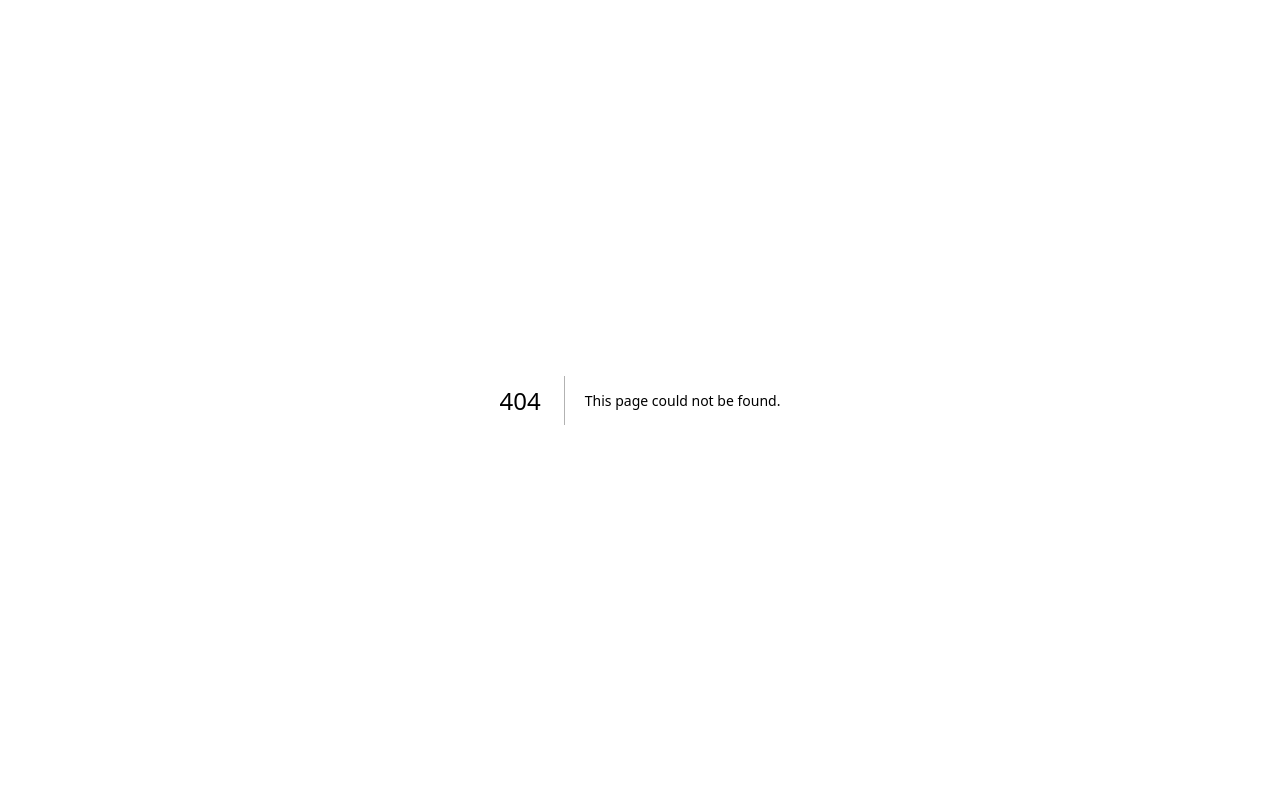
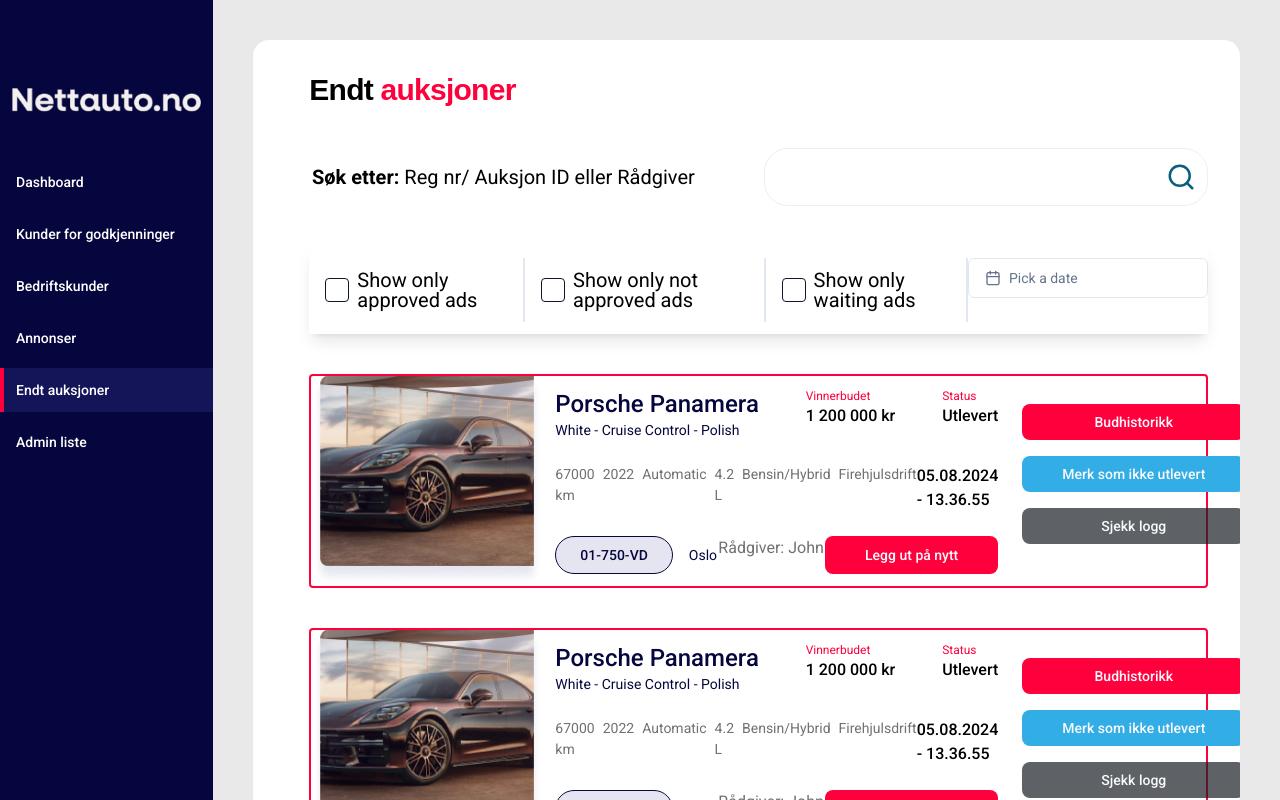
Before and after one commit to Akram-Sakib/Nettauto.no, a Next.js app: page /dashboard/end-of-auctions in a window 1280 px wide. Before the commit this address had no page. Built offline with nearby package versions, Linux system fonts and the light colour scheme; a web font is replaced by a local one.

Commit message:
:fire: added new pages

```diff
--- /dev/null
+++ b/src/app/(dashboard)/dashboard/admin-list/page.tsx
@@ -0,0 +1,29 @@
+import AdminCard from "@/components/admin-list-page/admin-card";
+import { Button } from "@/components/ui/button";
+import { ScrollArea } from "@/components/ui/scroll-area";
+import { PlusCircle } from "lucide-react";
+
+const AdminList = () => {
+  return (
+    <ScrollArea className="h-full pl-6 m-10 ">
+      <div className="mb-6 space-y-8">
+        <h2 className="text-2xl font-bold tracking-tight">Admin list</h2>
+        <Button className="rounded-full px-8 bg-white space-x-4 font-medium py-2 h-auto">
+          <span className="text-[#0B5F7C] text-base">New user</span>
+          <PlusCircle className="mr-2 h-7 w-7 text-[#0B5F7C]" />
+        </Button>
+      </div>
+      <div className="flex-1 space-y-10 p-4 md:p-8 pt-6 bg-white rounded-2xl">
+        <div className="flex items-center justify-between"></div>
+
+        <div className="space-y-10 mt-10">
+          <AdminCard />
+          <AdminCard />
+          <AdminCard />
+        </div>
+      </div>
+    </ScrollArea>
+  );
+};
+
+export default AdminList;
--- /dev/null
+++ b/src/app/(dashboard)/dashboard/end-of-auctions/page.tsx
@@ -0,0 +1,47 @@
+"use client";
+
+import FilterAds from "@/components/advertisement-page/filter";
+import CarAuction from "@/components/end-of-auctions/car-auction";
+import Product from "@/components/homepage/product";
+import { InputButton } from "@/components/ui/input-button";
+import { ScrollArea } from "@/components/ui/scroll-area";
+import { Search } from "lucide-react";
+
+const EndOfAuctions = () => {
+  return (
+    <ScrollArea className="h-full bg-white pl-6 m-10 rounded-2xl">
+      <div className="flex-1 space-y-10 p-4 md:p-8 pt-6">
+        <div className="flex items-center justify-between">
+          <h2 className="text-3xl font-bold tracking-tight font-neulis">
+            Endt <span className="text-primaryred">auksjoner</span>
+          </h2>
+        </div>
+
+        <div className="">
+          <div className="max-w-4xl ml-auto flex gap-x-2 items-center">
+            <h4 className="basis-[50%] text-xl">
+              <span className="font-bold">Søk etter:</span>{" "}
+              <span>Reg nr/ Auksjon ID eller Rådgiver</span>
+            </h4>
+            <div className="basis-[50%]">
+              <InputButton
+                endIcon={Search}
+                placeholder=""
+                className="border-[#EEEEEE] border rounded-3xl py-7 px-6 text-black"
+              />
+            </div>
+          </div>
+          <FilterAds />
+
+          <div className="space-y-10 mt-10">
+            <CarAuction />
+            <CarAuction />
+            <CarAuction />
+          </div>
+        </div>
+      </div>
+    </ScrollArea>
+  );
+};
+
+export default EndOfAuctions;
--- /dev/null
+++ b/src/components/admin-list-page/admin-card.tsx
@@ -0,0 +1,50 @@
+import React from "react";
+import { Button } from "../ui/button";
+import Image from "next/image";
+
+const AdminCard = () => {
+  return (
+    <div className="flex justify-between border-[#FF9776] border rounded max-w-7xl mx-auto">
+      <div className="bg-[#FF9776] py-14 px-2 basis-[2%]" />
+      <div className="px-6 py-4 basis-[45%] flex gap-x-6 items-center ">
+        <div className="border rounded-full p-2">
+          <Image
+            src={"/cammy-lin-ux-designer-circle-picture-profile.png"}
+            alt="Profile"
+            width={147}
+            height={145}
+          />
+        </div>
+        <div className="space-y-6">
+          <div>
+            <h2 className="text-lg font-medium space-y-4">
+              <span className="text-[#0B5F7C]">Navn:</span>
+              <span className="text-black"> John Olsen</span>
+            </h2>
+            <p className="text-sm text-[#0B5F7C]">Rolle: User</p>
+          </div>
+          <div className="space-y-1 ">
+            <p className="text-sm text-[#0B5F7C]">
+              E-post: post@aktivbilformidling.no
+            </p>
+            <p className="text-sm text-[#0B5F7C]">Mobilnummer: 00000000</p>
+            <p className="text-sm text-[#0B5F7C]">Person nr: 06118927665</p>
+          </div>
+        </div>
+      </div>
+      <div className="px-6 py-4 basis-[32%] flex flex-col justify-end">
+        <Button className="bg-[#D6F5EC] px-24 py-4 rounded-full h-auto w-auto text-[#008B65]">
+          Endre info/passord/rådgiver
+        </Button>
+      </div>
+      <div className="text-right basis-[25%] p-2 pb-4 flex flex-col justify-between">
+        <p className="text-sm text-[#0B5F7C]">Min profil</p>
+        <Button className="bg-[#FBD2D6] px-24 py-4 rounded-full h-auto w-auto text-[#EE5462]">
+          Avslå
+        </Button>
+      </div>
+    </div>
+  );
+};
+
+export default AdminCard;
--- /dev/null
+++ b/src/components/end-of-auctions/car-auction.tsx
@@ -0,0 +1,81 @@
+import React from "react";
+import { Button } from "../ui/button";
+import Image from "next/image";
+
+const CarAuction = () => {
+  return (
+    <div className="flex border-2 border-[#FF003D] rounded">
+      <Image
+        className="basis-[20%]"
+        src={"/car1.png"}
+        width={232}
+        height={189}
+        alt="Toyota Car"
+      />
+      <div className="basis-[80%] p-3 flex justify-between">
+        <div className="space-y-6 basis-[90%]">
+          {/* Upper Div */}
+          <div className="flex justify-between">
+            <div>
+              <h3 className="text-2xl text-[#06063E] font-medium">
+                Porsche Panamera
+              </h3>
+              <p className="text-sm text-[#06063E]">
+                White - Cruise Control - Polish
+              </p>
+            </div>
+            <div className="">
+              <p className="text-primaryred text-xs">Vinnerbudet</p>
+              <p className="text-base font-medium">1 200 000 kr</p>
+            </div>
+            <div className="">
+              <p className="text-primaryred text-xs">Status</p>
+              <p className="text-base font-medium">Utlevert</p>
+            </div>
+          </div>
+          <div className="flex justify-between">
+            <div className="flex gap-x-2 text-[#717171] text-[14px]">
+              <p>67000 km</p>
+              <p>2022</p>
+              <p>Automatic</p>
+              <p>4.2 L</p>
+              <p>Bensin/Hybrid</p>
+              <p>Firehjulsdrift</p>
+            </div>
+            <p className="font-roboto text-base font-medium">
+              05.08.2024 - 13.36.55
+            </p>
+          </div>
+          {/* Bottom Div */}
+          <div className="flex justify-between">
+            <div className="space-x-4">
+              <Button className="px-6 rounded-full border border-[#06063E] bg-[#020278] bg-opacity-10 h-auto text-navyblue">
+                01-750-VD
+              </Button>
+              <span className="font-roboto text-sm text-navyblue">Oslo</span>
+            </div>
+            <p className="text-[#717171]">Rådgiver: John</p>
+            <div className="flex gap-x-4 text-white font-semibold">
+              <Button className="bg-[#FF003D] px-10 py-2 rounded-lg h-auto w-auto">
+                Legg ut på nytt
+              </Button>
+            </div>
+          </div>
+        </div>
+        <div className="px-6 py-4 basis-[10%] flex flex-col gap-y-4 text-white">
+          <Button className="bg-[#FF003D] px-10 py-2 rounded-lg h-auto w-auto">
+            Budhistorikk
+          </Button>
+          <Button className="bg-[#32ADE6] px-10 py-2 rounded-lg h-auto w-auto">
+            Merk som ikke utlevert
+          </Button>
+          <Button className="bg-[#1B1F26] bg-opacity-70 px-10 py-2 rounded-lg h-auto w-auto ">
+            Sjekk logg
+          </Button>
+        </div>
+      </div>
+    </div>
+  );
+};
+
+export default CarAuction;
--- a/src/data/constants.ts
+++ b/src/data/constants.ts
@@ -27,4 +27,14 @@
         href: "/dashboard/advertisements",
         label: "Advertisements",
     },
+    {
+        title: "Endt auksjoner",
+        href: "/dashboard/end-of-auctions",
+        label: "End Of Auctions",
+    },
+    {
+        title: "Admin liste",
+        href: "/dashboard/admin-list",
+        label: "Admin List",
+    },
 ]
```
Also changed, not shown: public/cammy-lin-ux-designer-circle-picture-profile.png (added).
